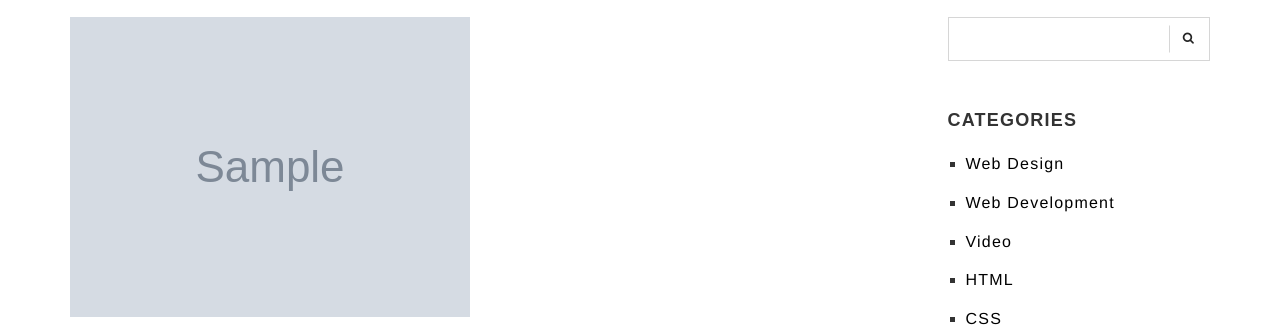
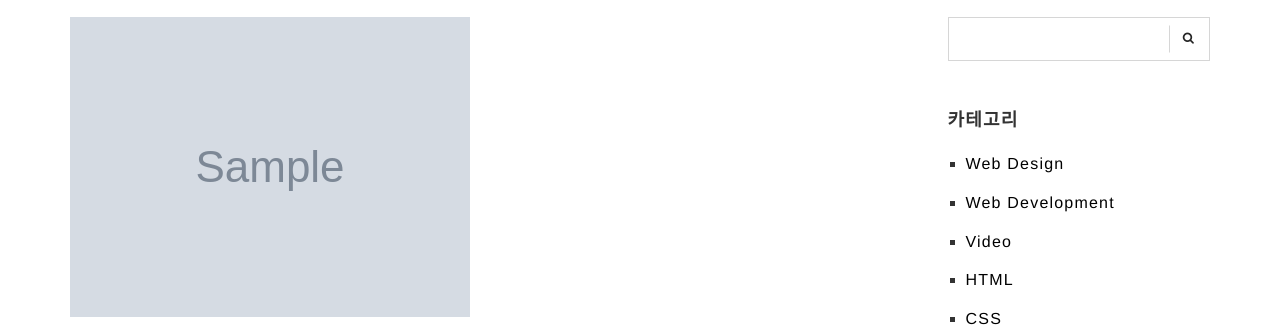
Before and after one commit to xncbf/aquam, a Django app: template blog/templates/cluster/blog.html in a window 1280 px wide. Shown: the part 299-625 px from the top of the page. Run offline with Django 3.2, Linux system fonts and the light colour scheme; the template is opened without the code that fills it: most values are stand-ins (such as "Sample title", 1, 10 or a date in 2020); grey boxes marked "Sample" are stand-in pictures; some libraries are stand-ins or nearby versions; some web fonts are replaced.

Commit message:
add filter

```diff
--- a/blog/templates/cluster/blog.html
+++ b/blog/templates/cluster/blog.html
@@ -71,7 +71,7 @@
                             </div>
                             <div class="post-article">
                                 {% autoescape off %}
-                                    {{ blog.detail|escape|linebreaks|truncatechars:300 }}
+                                    {{ blog.detail|escape|linebreaks|truncatechars:300|string_to_blank }}
                                 {% endautoescape %}
                             </div>
                             <a href="/blog/detail/{{ blog.id }}" class="btn btn-readmore">자세히</a>
@@ -117,7 +117,7 @@
                         </div>
 					</div>
 					<div class="sidebar-widget">
-						<h4 class="sidebar-title">Categories</h4>
+						<h4 class="sidebar-title">카테고리</h4>
 						<ul>
 							<li><a href="">Web Design</a></li>
 							<li><a href="">Web Development</a></li>
```
